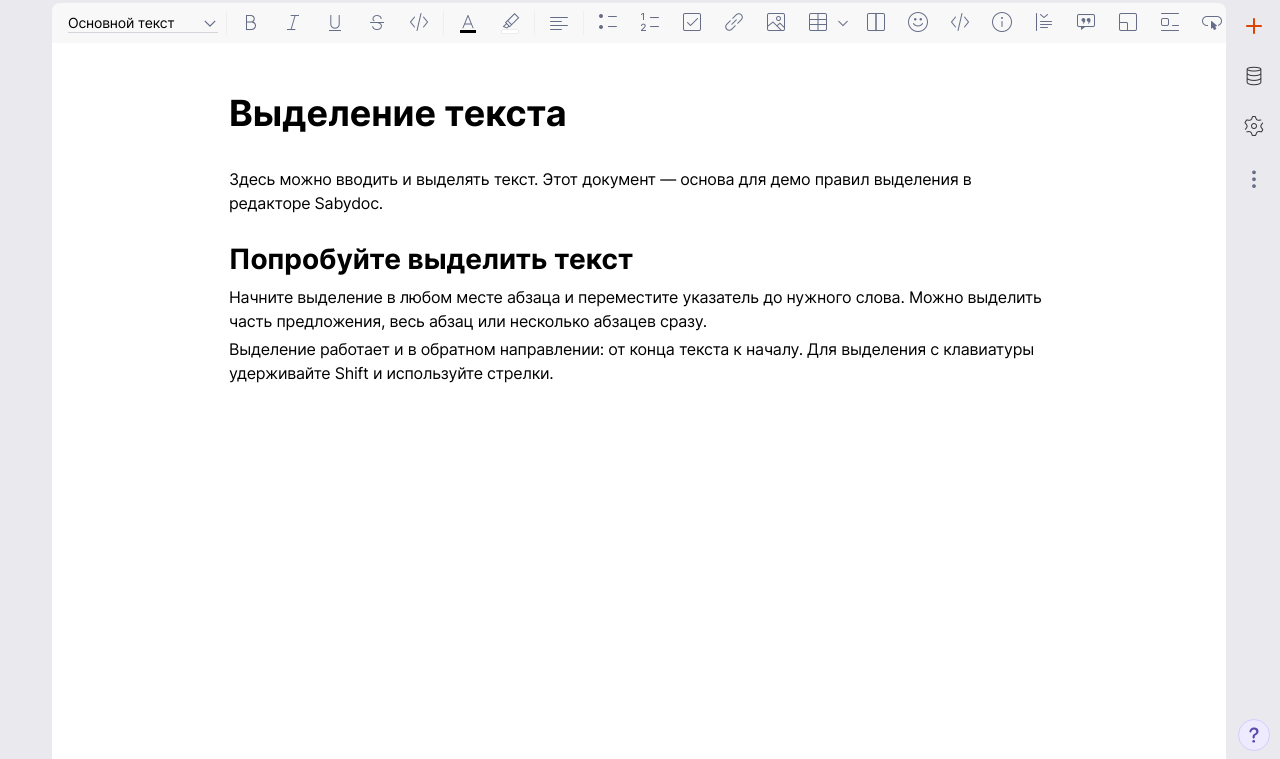
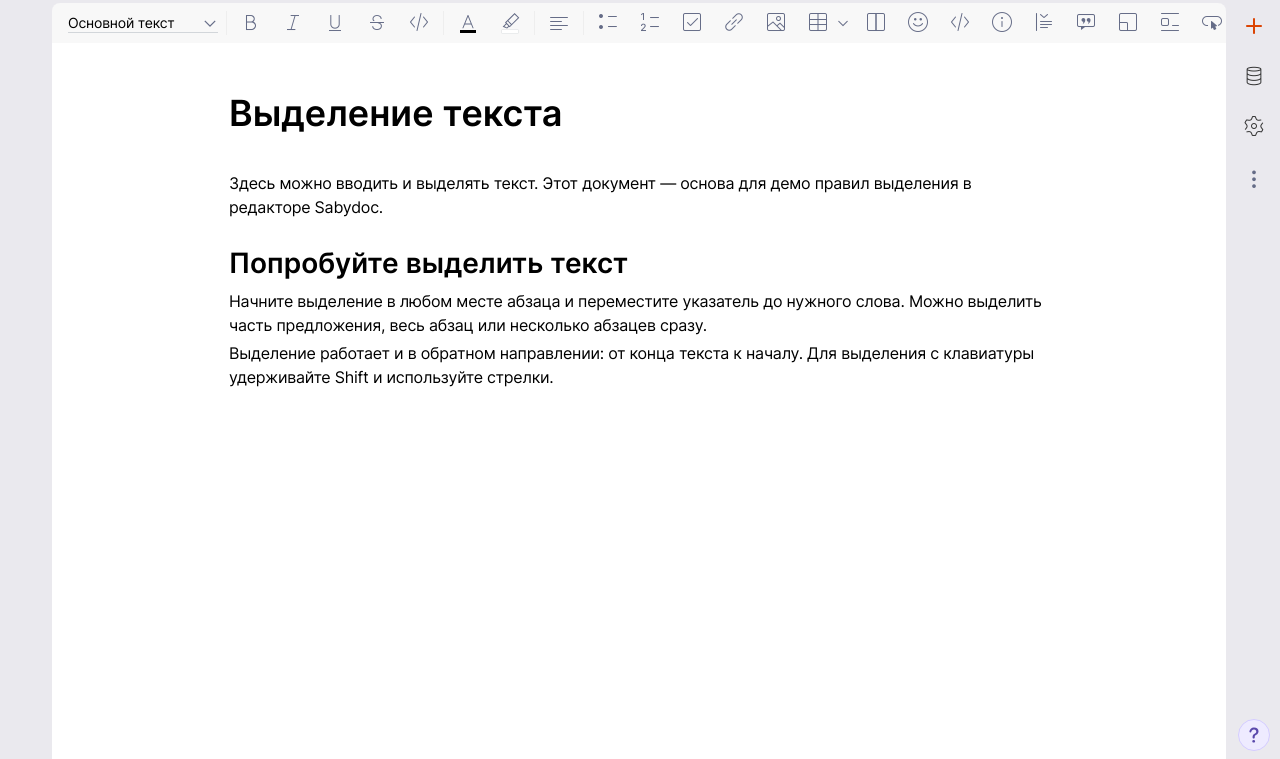
Before and after one commit to pershmary/text-selection, a plain HTML site: page index.html in a window 1280 px wide. Shown: the part 41-800 px from the top of the page. Drawn offline with Linux system fonts and the light colour scheme.

Commit message:
Use semibold headings and document title padding

```diff
--- a/index.html
+++ b/index.html
@@ -8,7 +8,7 @@
   <link rel="stylesheet" href="vendor/ui-kit/fonts/fonts.css">
   <link rel="stylesheet" href="vendor/table-widget/css/icon-fonts.css">
   <link rel="stylesheet" href="vendor/table-widget/css/table-widget.css">
-<link rel="stylesheet" href="styles.css?v=document-styles-1">
+<link rel="stylesheet" href="styles.css?v=document-styles-2">
 </head>
 <body>
 <header class="app-head">
--- a/styles.css
+++ b/styles.css
@@ -42,8 +42,7 @@ body { color: var(--text-text-color); font-weight: var(--font-font-weight-regula
 .app-ritem:hover { background: var(--background-unaccented_background-color) !important; }
 .app-tshadow::after { background: linear-gradient(180deg, var(--components-scroll-shadow_start-color_scroll), transparent); }
 .doc:focus { outline: none; }
-/* The kit supplies variable Inter files; expose their full weight range.
-   Its named Bold token is 600, while the SabyDoc specification requires 700. */
+/* Expose the full weight range of the variable Inter files from ui-kit. */
 @font-face {
   font-family: Inter;
   font-style: normal;
@@ -59,7 +58,7 @@ body { color: var(--text-text-color); font-weight: var(--font-font-weight-regula
   src: url("vendor/ui-kit/fonts/Inter/Inter-italic.var.woff2") format("woff2");
 }
 .doc {
-  --doc-heading-weight: 700;
+  --doc-heading-weight: var(--font-font-weight-bold); /* Semibold, 600 in ui-kit. */
   display: flow-root;
   color: var(--text-text-color);
   font-family: var(--font-font-family-default), sans-serif;
@@ -70,7 +69,8 @@ body { color: var(--text-text-color); font-weight: var(--font-font-weight-regula
 .doc :is(h1, h2, h3, h4, h5, p) { padding: 0; }
 .doc :is(h1, h2, h3, h4, h5) { font-weight: var(--doc-heading-weight); }
 .doc .doc-title {
-  margin: 48px 0 32px;
+  margin: 0;
+  padding: 48px 0 32px;
   font-size: var(--font-font-size-font-size_8xl);
   line-height: 44px;
 }
@@ -90,7 +90,7 @@ body { color: var(--text-text-color); font-weight: var(--font-font-weight-regula
   line-height: 24px;
   font-weight: var(--font-font-weight-regular);
 }
-.doc :is(b, strong) { font-weight: var(--doc-heading-weight); }
+.doc :is(b, strong) { font-weight: 700; }
 .doc :is(i, em) { font-style: italic; }
 .doc u { text-decoration: underline; }
 .doc :is(s, del) { text-decoration: line-through; }
```
Also changed, not shown: 1 other file.
